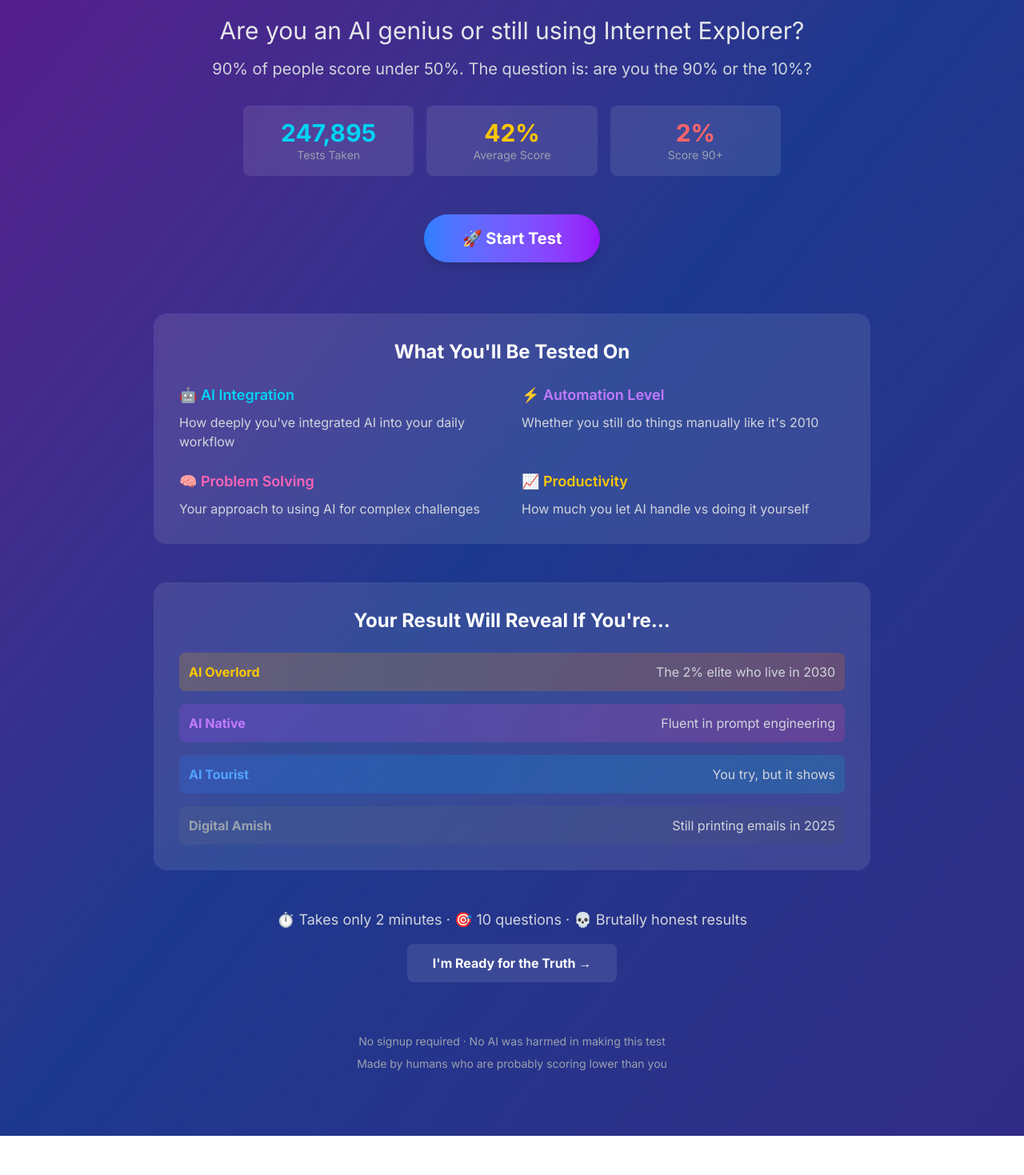
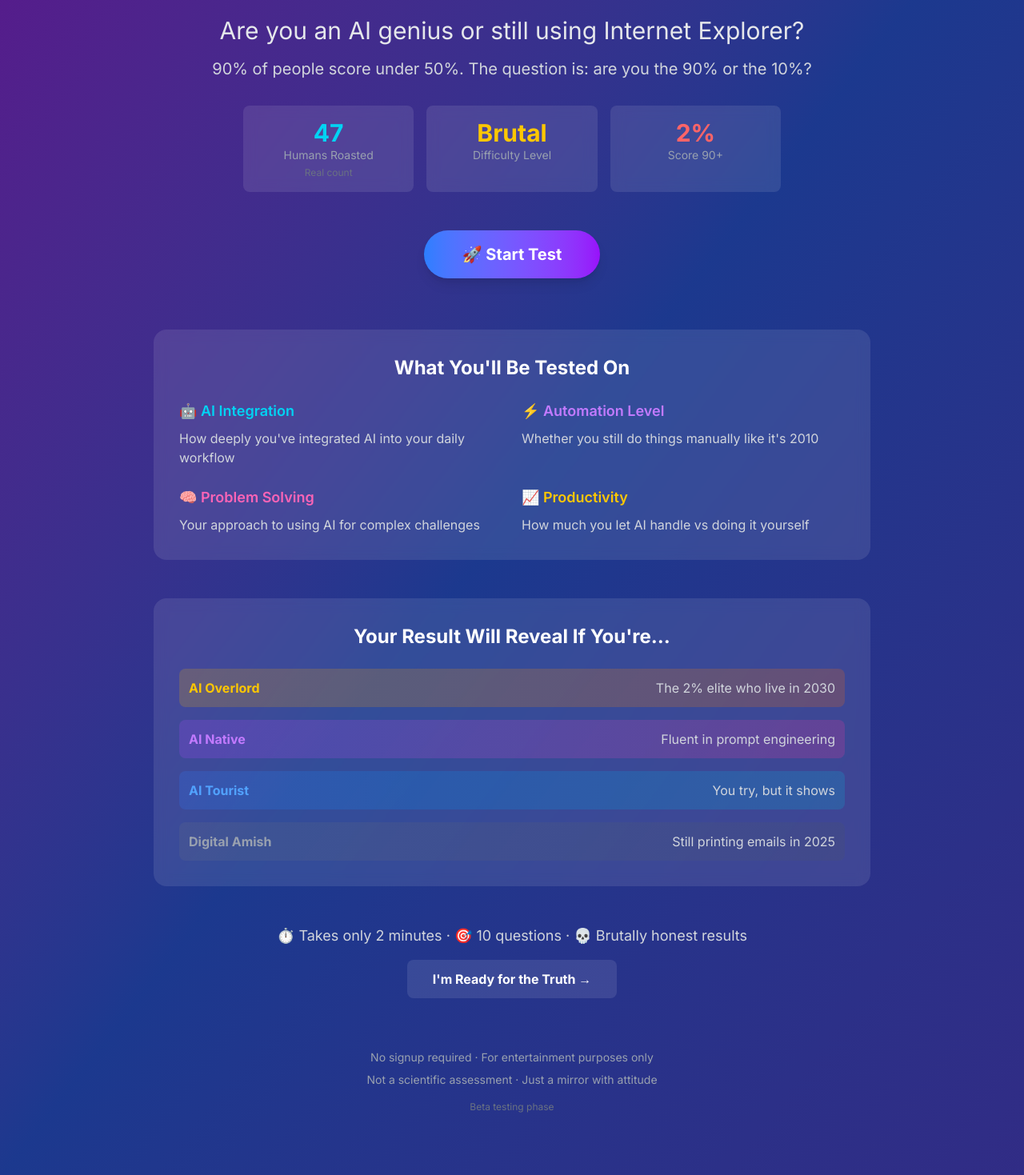
Before and after one commit to slowrecover/aiqi, a Next.js app: page / in a window 1280 px wide. Shown: the part 180-1649 px from the top of the page at 80% size. Before the commit the page ends 1600 px from the top, so only its background shows below. Built offline with nearby package versions, Linux system fonts and the light colour scheme.

Commit message:
Replace fake data with real statistics tracking

```diff
--- a/app/page.tsx
+++ b/app/page.tsx
@@ -4,7 +4,8 @@ import { useEffect, useState } from 'react';
 
 export default function Home() {
   const [challengeScore, setChallengeScore] = useState<number | null>(null);
-  const [testsTaken, setTestsTaken] = useState(247892);
+  const [testsTaken, setTestsTaken] = useState(0);
+  const [isLoading, setIsLoading] = useState(true);
 
   useEffect(() => {
     // Check for challenge parameter
@@ -17,13 +18,36 @@ export default function Home() {
       }
     }
 
-    // Simulate incrementing tests taken
-    const interval = setInterval(() => {
-      setTestsTaken(prev => prev + Math.floor(Math.random() * 3) + 1);
-    }, 5000);
+    // Get real test count from localStorage
+    const SEED_COUNT = 47; // Beta testers (be honest about this)
+    const realCount = parseInt(localStorage.getItem('total_tests_completed') || '0');
+    setTestsTaken(SEED_COUNT + realCount);
+    setIsLoading(false);
 
-    return () => clearInterval(interval);
+    // Listen for storage changes (when someone completes test in another tab)
+    const handleStorageChange = () => {
+      const newCount = parseInt(localStorage.getItem('total_tests_completed') || '0');
+      setTestsTaken(SEED_COUNT + newCount);
+    };
+
+    window.addEventListener('storage', handleStorageChange);
+    return () => window.removeEventListener('storage', handleStorageChange);
   }, []);
+
+  // Calculate dynamic stats based on real data
+  const getAverageScore = () => {
+    const scores = JSON.parse(localStorage.getItem('all_scores') || '[]');
+    if (scores.length === 0) return 45; // Default estimate
+    const avg = scores.reduce((a: number, b: number) => a + b, 0) / scores.length;
+    return Math.round(avg);
+  };
+
+  const getElitePercentage = () => {
+    const scores = JSON.parse(localStorage.getItem('all_scores') || '[]');
+    if (scores.length === 0) return 2; // Default estimate
+    const elite = scores.filter((s: number) => s >= 90).length;
+    return Math.max(1, Math.round((elite / scores.length) * 100));
+  };
 
   return (
     <main className="min-h-screen bg-gradient-to-br from-purple-900 via-blue-900 to-indigo-900 text-white">
@@ -58,18 +82,33 @@ export default function Home() {
             90% of people score under 50%. The question is: are you the 90% or the 10%?
           </p>
 
-          {/* Stats */}
+          {/* Stats - Now with real data */}
           <div className="grid grid-cols-3 gap-4 max-w-2xl mx-auto mb-12">
             <div className="bg-white/10 backdrop-blur-sm rounded-lg p-4">
-              <p className="text-3xl font-bold text-cyan-400">{testsTaken.toLocaleString()}</p>
-              <p className="text-sm text-gray-400">Tests Taken</p>
+              {isLoading ? (
+                <div className="animate-pulse">
+                  <div className="h-8 bg-white/20 rounded mb-2"></div>
+                </div>
+              ) : (
+                <>
+                  <p className="text-3xl font-bold text-cyan-400">
+                    {testsTaken < 100 ? testsTaken :
+                     testsTaken < 1000 ? `${Math.floor(testsTaken/100)*100}+` :
+                     `${Math.floor(testsTaken/1000)}k+`}
+                  </p>
+                  <p className="text-sm text-gray-400">Humans Roasted</p>
+                  {testsTaken < 100 && (
+                    <p className="text-xs text-gray-500 mt-1">Real count</p>
+                  )}
+                </>
+              )}
             </div>
             <div className="bg-white/10 backdrop-blur-sm rounded-lg p-4">
-              <p className="text-3xl font-bold text-yellow-400">42%</p>
-              <p className="text-sm text-gray-400">Average Score</p>
+              <p className="text-3xl font-bold text-yellow-400">Brutal</p>
+              <p className="text-sm text-gray-400">Difficulty Level</p>
             </div>
             <div className="bg-white/10 backdrop-blur-sm rounded-lg p-4">
-              <p className="text-3xl font-bold text-red-400">2%</p>
+              <p className="text-3xl font-bold text-red-400">{getElitePercentage()}%</p>
               <p className="text-sm text-gray-400">Score 90+</p>
             </div>
           </div>
@@ -143,8 +182,13 @@ export default function Home() {
 
           {/* Footer */}
           <div className="mt-16 text-gray-400 text-sm">
-            <p>No signup required · No AI was harmed in making this test</p>
-            <p className="mt-2">Made by humans who are probably scoring lower than you</p>
+            <p>No signup required · For entertainment purposes only</p>
+            <p className="mt-2">Not a scientific assessment · Just a mirror with attitude</p>
+            {testsTaken < 100 && (
+              <p className="mt-4 text-xs text-gray-500">
+                {testsTaken > 47 ? `${testsTaken - 47} real tests completed (+ 47 beta testers)` : 'Beta testing phase'}
+              </p>
+            )}
           </div>
         </div>
       </div>
--- a/app/result/page.tsx
+++ b/app/result/page.tsx
@@ -1,6 +1,13 @@
 'use client';
 
 import { useEffect, useState } from 'react';
+
+// 添加 gtag 类型声明
+declare global {
+  interface Window {
+    gtag?: (command: string, ...args: any[]) => void;
+  }
+}
 
 export default function ResultPage() {
   const [score, setScore] = useState<number | null>(null);
@@ -23,11 +30,53 @@ export default function ResultPage() {
       // Create share URL with challenge parameter
       const url = `${window.location.origin}?challenge=${scoreNum}`;
       setShareUrl(url);
+
+      // Update real statistics
+      updateStatistics(scoreNum);
+
+      // Track with Google Analytics
+      if (typeof window.gtag !== 'undefined') {
+        window.gtag('event', 'test_completed', {
+          event_category: 'engagement',
+          event_label: getPersonalityTitle(scoreNum),
+          value: scoreNum
+        });
+      }
     } else {
       // No score, redirect to test
       window.location.href = '/test';
     }
   }, []);
+
+  // Helper function to get personality title
+  const getPersonalityTitle = (score: number) => {
+    if (score >= 90) return "AI Overlord";
+    if (score >= 70) return "AI Native";
+    if (score >= 40) return "AI Tourist";
+    return "Digital Amish";
+  };
+
+  // Update statistics in localStorage
+  const updateStatistics = (newScore: number) => {
+    // Update total completed count
+    const currentTotal = parseInt(localStorage.getItem('total_tests_completed') || '0');
+    localStorage.setItem('total_tests_completed', (currentTotal + 1).toString());
+
+    // Update scores array for average calculation
+    const scores = JSON.parse(localStorage.getItem('all_scores') || '[]');
+    scores.push(newScore);
+    // Keep only last 100 scores to avoid localStorage limits
+    if (scores.length > 100) {
+      scores.shift();
+    }
+    localStorage.setItem('all_scores', JSON.stringify(scores));
+
+    // Update level distribution
+    const levelCounts = JSON.parse(localStorage.getItem('level_distribution') || '{}');
+    const level = getPersonalityTitle(newScore);
+    levelCounts[level] = (levelCounts[level] || 0) + 1;
+    localStorage.setItem('level_distribution', JSON.stringify(levelCounts));
+  };
 
   if (score === null) {
     return <div className="min-h-screen bg-gradient-to-br from-purple-900 via-blue-900 to-indigo-900" />;
@@ -87,6 +136,15 @@ ${shareUrl}`;
 
   // Platform-specific share functions
   const handleShare = (platform: string) => {
+    // Track share event
+    if (typeof window.gtag !== 'undefined') {
+      window.gtag('event', 'share', {
+        event_category: 'engagement',
+        event_label: platform,
+        value: score
+      });
+    }
+
     const encodedText = encodeURIComponent(shareText);
     const encodedUrl = encodeURIComponent(shareUrl);
 
@@ -114,6 +172,14 @@ Beat my score: ${shareUrl}`;
   const copyToClipboard = () => {
     // Copy the full share text
     navigator.clipboard.writeText(shareText);
+
+    // Track copy event
+    if (typeof window.gtag !== 'undefined') {
+      window.gtag('event', 'copy_share_text', {
+        event_category: 'engagement',
+        value: score
+      });
+    }
 
     // Visual feedback
     const button = document.getElementById('copy-btn');
@@ -268,7 +334,10 @@ Beat my score: ${shareUrl}`;
           <div className="flex flex-col sm:flex-row gap-4">
             <button
               onClick={() => {
-                localStorage.clear();
+                // Clear only test data, not statistics
+                localStorage.removeItem('aiiq_score');
+                localStorage.removeItem('aiiq_correct');
+                localStorage.removeItem('aiiq_total');
                 window.location.href = '/test';
               }}
               className="flex-1 bg-gradient-to-r from-purple-500 to-pink-500 hover:from-purple-600 hover:to-pink-600 text-white font-bold py-4 px-8 rounded-lg transition-all duration-200"
@@ -289,7 +358,7 @@ Beat my score: ${shareUrl}`;
               Think this result is wrong? That's exactly what someone with your score would say.
             </p>
             <p className="text-xs mt-2">
-              Made with 💀 by humans who probably scored lower than you
+              For entertainment purposes only · Not a scientific assessment
             </p>
           </div>
         </div>
--- a/app/test/page.tsx
+++ b/app/test/page.tsx
@@ -1,6 +1,13 @@
 'use client';
 
-import { useState } from 'react';
+import { useState, useEffect } from 'react';
+
+// 添加 gtag 类型声明
+declare global {
+  interface Window {
+    gtag?: (command: string, ...args: any[]) => void;
+  }
+}
 
 const questions = [
   {
@@ -120,6 +127,16 @@ export default function TestPage() {
   const [answers, setAnswers] = useState<number[]>([]);
   const [selectedOption, setSelectedOption] = useState<number | null>(null);
 
+  // Track test start
+  useEffect(() => {
+    if (typeof window.gtag !== 'undefined') {
+      window.gtag('event', 'test_started', {
+        event_category: 'engagement',
+        event_label: 'test_page_loaded'
+      });
+    }
+  }, []);
+
   const handleSelectOption = (optionIndex: number) => {
     setSelectedOption(optionIndex);
   };
@@ -149,9 +166,30 @@ export default function TestPage() {
       localStorage.setItem('aiiq_correct', correct.toString());
       localStorage.setItem('aiiq_total', questions.length.toString());
 
+      // Track test completion
+      if (typeof window.gtag !== 'undefined') {
+        window.gtag('event', 'test_completed', {
+          event_category: 'engagement',
+          event_label: 'test_finished',
+          value: score
+        });
+      }
+
       // Go to results
       window.location.href = '/result';
     }
+  };
+
+  const handleExit = () => {
+    // Track test abandonment
+    if (typeof window.gtag !== 'undefined') {
+      window.gtag('event', 'test_abandoned', {
+        event_category: 'engagement',
+        event_label: `question_${currentQuestion + 1}`,
+        value: currentQuestion + 1
+      });
+    }
+    window.location.href = '/';
   };
 
   const progress = ((currentQuestion + 1) / questions.length) * 100;
@@ -211,7 +249,7 @@ export default function TestPage() {
             {/* Navigation */}
             <div className="mt-8 flex justify-between">
               <button
-                onClick={() => window.location.href = '/'}
+                onClick={handleExit}
                 className="px-6 py-3 text-gray-400 hover:text-white transition-colors"
               >
                 Exit Test
@@ -232,6 +270,9 @@ export default function TestPage() {
           <p className="text-gray-400 text-sm">
             💡 Choose the answer that best reflects your actual workflow
           </p>
+          <p className="text-gray-500 text-xs mt-2">
+            Not a scientific assessment · For entertainment purposes only
+          </p>
         </div>
       </div>
     </main>
```
